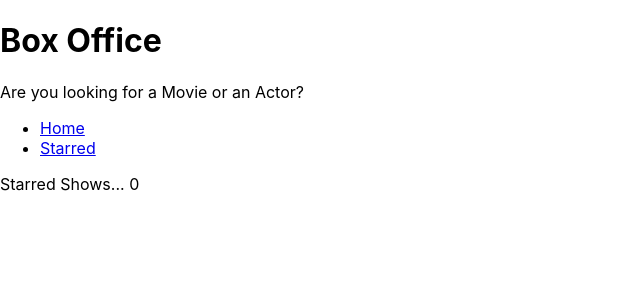
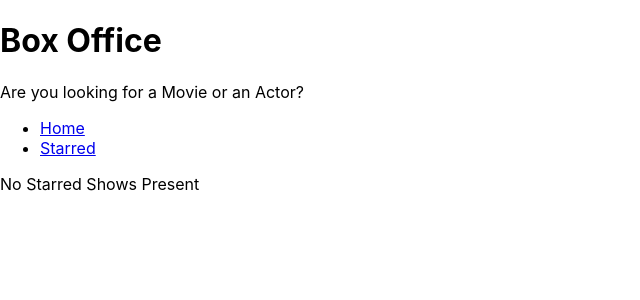
Before and after one commit to WarLord0401/BOA, a React (Create React App) app: page /starred in a window 1280 px wide. Shown: the top 300 px of the page, without its empty margins (0-640 px from the left). Built offline with nearby package versions, Linux system fonts and the light colour scheme.

Commit message:
displayed starred shows in starred page and added logic for error handling

```diff
--- a/src/api/tvmaze.js
+++ b/src/api/tvmaze.js
@@ -11,3 +11,8 @@
 export const searchForPeople = query => apiGet(`/search/people?q=${query}`);
 export const getShowById = showId =>
   apiGet(`/shows/${showId}?embed[]=seasons&embed[]=cast`);
+
+export const getShowsByIds = async showIds => {
+  const Promises = showIds.map(showId => apiGet(`/shows/${showId}`));
+  return Promise.all(Promises);
+};
--- a/src/pages/Starred.jsx
+++ b/src/pages/Starred.jsx
@@ -1,9 +1,31 @@
+import { useQuery } from '@tanstack/react-query';
+import { getShowsByIds } from '../api/tvmaze';
+import ShowGrid from '../Components/shows/showGrid';
 import { useStarredShows } from '../lib/useStarredShows';
 
 const Starred = () => {
-  const [starredShows] = useStarredShows();
+  const [starredShowsIds] = useStarredShows();
 
-  return <div>Starred Shows... {starredShows.length}</div>;
+  const { data: starredShows, error: starredShowsError } = useQuery({
+    queryKey: ['starred', starredShowsIds],
+    queryFn: () =>
+      getShowsByIds(starredShowsIds).then(result =>
+        result.map(show => ({ show }))
+      ),
+    refetchOnWindowFocus: false,
+  });
+
+  if (starredShows?.length > 0) {
+    return <ShowGrid shows={starredShows} />;
+  }
+  if (starredShows?.length === 0) {
+    return <div>No Starred Shows Present</div>;
+  }
+  if (starredShowsError) {
+    return <div>Error Occurred: {starredShowsError.message}</div>;
+  }
+
+  return <div>Loading...</div>;
 };
 
 export default Starred;
```
Also changed, not shown: 1 other file (tests, documents, lock files or other folders).
